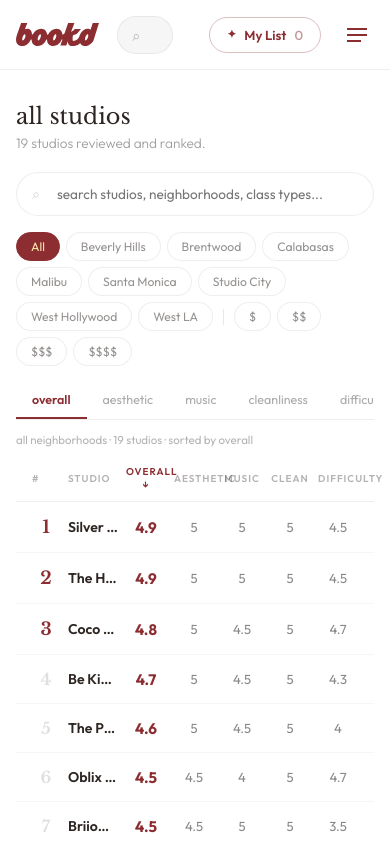
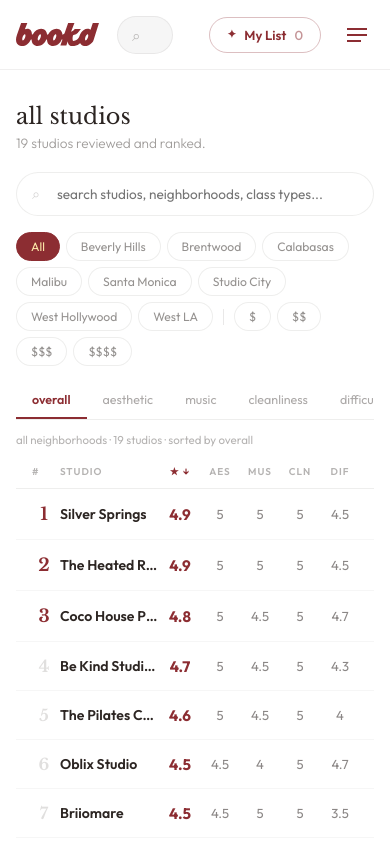
Before and after one commit to bookdwithus-coder/bookd, a React (Vite) app: page / in a window 390 px wide. Both pictures are taken after a click on the button "see all offers". Shown: the top 844 px of the page. Built offline with nearby package versions, Linux system fonts and the light colour scheme.

Commit message:
fix mobile column headers

```diff
--- a/src/App.jsx
+++ b/src/App.jsx
@@ -931,7 +931,7 @@
         <div className="bk-herogrid" style={{ maxWidth: 1180, margin: "0 auto", padding: "clamp(38px,5vw,62px) clamp(16px,4vw,44px) clamp(30px,4vw,46px)", display: "grid", gridTemplateColumns: "1.15fr 400px", gap: "clamp(24px,4vw,54px)", alignItems: "center", position: "relative", zIndex: 1 }}>
           <div className="bk-heroleft">
             <div className="bk-headline" style={{ position: "relative", paddingTop: 6 }}>
-              <div style={{ ...bigType, color: BRAND.butter, WebkitTextStroke: `1.4px ${BRAND.red}`, userSelect: "none", whiteSpace: "nowrap", transformOrigin: "left center", animation: "bkBreathe 9s ease-in-out infinite", textShadow: "1px 1px 0 #8C2D32,2px 2px 0 #8C2D32,3px 3px 0 #8C2D32,4px 4px 0 #8C2D32,5px 5px 0 #8C2D32,6px 6px 0 #8C2D32,7px 7px 0 #8C2D32,8px 8px 0 #8C2D32,9px 9px 0 #8C2D32,10px 10px 0 #8C2D32,11px 11px 0 #8C2D32,12px 12px 0 #8C2D32,13px 13px 0 #8C2D32,14px 14px 0 #8C2D32,15px 15px 0 #7a2529,16px 16px 22px rgba(140,45,50,0.22)" }}>WORKOUT</div>
+              <div style={{ ...bigType, color: BRAND.butter, userSelect: "none", whiteSpace: "nowrap", transformOrigin: "left center", animation: "bkBreathe 9s ease-in-out infinite", textShadow: "1px 1px 0 #8C2D32,2px 2px 0 #8C2D32,3px 3px 0 #8C2D32,4px 4px 0 #8C2D32,5px 5px 0 #8C2D32,6px 6px 0 #8C2D32,7px 7px 0 #8C2D32,8px 8px 0 #8C2D32,9px 9px 0 #8C2D32,10px 10px 0 #8C2D32,11px 11px 0 #8C2D32,12px 12px 0 #8C2D32,13px 13px 0 #8C2D32,14px 14px 0 #8C2D32,15px 15px 0 #7a2529,16px 16px 22px rgba(140,45,50,0.22)" }}>WORKOUT</div>
               <div style={{ fontFamily: SERIF, fontStyle: "italic", fontSize: "clamp(34px,5.4vw,68px)", lineHeight: 1.05, color: BRAND.red, marginTop: "0.5em", marginLeft: "0.12em" }}>with us.</div>
             </div>
             <p style={{ fontSize: "clamp(1rem,1.5vw,1.15rem)", lineHeight: 1.5, color: "rgba(44,37,34,0.66)", fontWeight: 300, marginTop: 18, letterSpacing: "0.01em" }}>Your trusted studio tour guides.</p>
@@ -1522,7 +1522,7 @@
 
   const sortLabel = {rating:"overall",aesthetic:"aesthetic",music:"music",cleanliness:"cleanliness",difficulty:"difficulty",price:"intro price",newest:"newest"};
   const sortKeys = ["rating","aesthetic","music","cleanliness","difficulty","price","newest"];
-  const colHeaders = [{key:"rating",label:"overall"},{key:"aesthetic",label:"aesthetic"},{key:"music",label:"music"},{key:"cleanliness",label:"clean"},{key:"difficulty",label:"difficulty"}];
+  const colHeaders = [{key:"rating",label:"overall",short:"★"},{key:"aesthetic",label:"aesthetic",short:"aes"},{key:"music",label:"music",short:"mus"},{key:"cleanliness",label:"clean",short:"cln"},{key:"difficulty",label:"difficulty",short:"dif"}];
 
   function getScore(s, key) {
     if (key === "rating") return s.rating;
@@ -1572,7 +1572,7 @@
       <div>studio</div>
       <div className="lb-hood">location</div>
       {colHeaders.map(c => (
-        <div key={c.key} onClick={()=>setSortBy(c.key)} style={{textAlign:"center",cursor:"pointer",color:sortBy===c.key?BRAND.red:"rgba(44,37,34,0.35)"}}>{c.label}{sortBy===c.key?" ↓":""}</div>
+        <div key={c.key} onClick={()=>setSortBy(c.key)} style={{textAlign:"center",cursor:"pointer",color:sortBy===c.key?BRAND.red:"rgba(44,37,34,0.35)"}}><span className="lb-full">{c.label}</span><span className="lb-short">{c.short}</span>{sortBy===c.key?" ↓":""}</div>
       ))}
     </div>
 
@@ -1598,9 +1598,12 @@
     ))}
 
     <style>{`
+      .lb-short{display:none}
       @media(max-width:640px){
         .lb-hood{display:none!important}
-        .lb-header,.lb-row{grid-template-columns:28px 1fr 40px 40px 40px 40px 40px!important}
+        .lb-header,.lb-row{grid-template-columns:24px 1fr 36px 36px 36px 36px 36px!important;gap:4px!important}
+        .lb-full{display:none!important}
+        .lb-short{display:inline!important}
       }
     `}</style>
   </div>;
```
